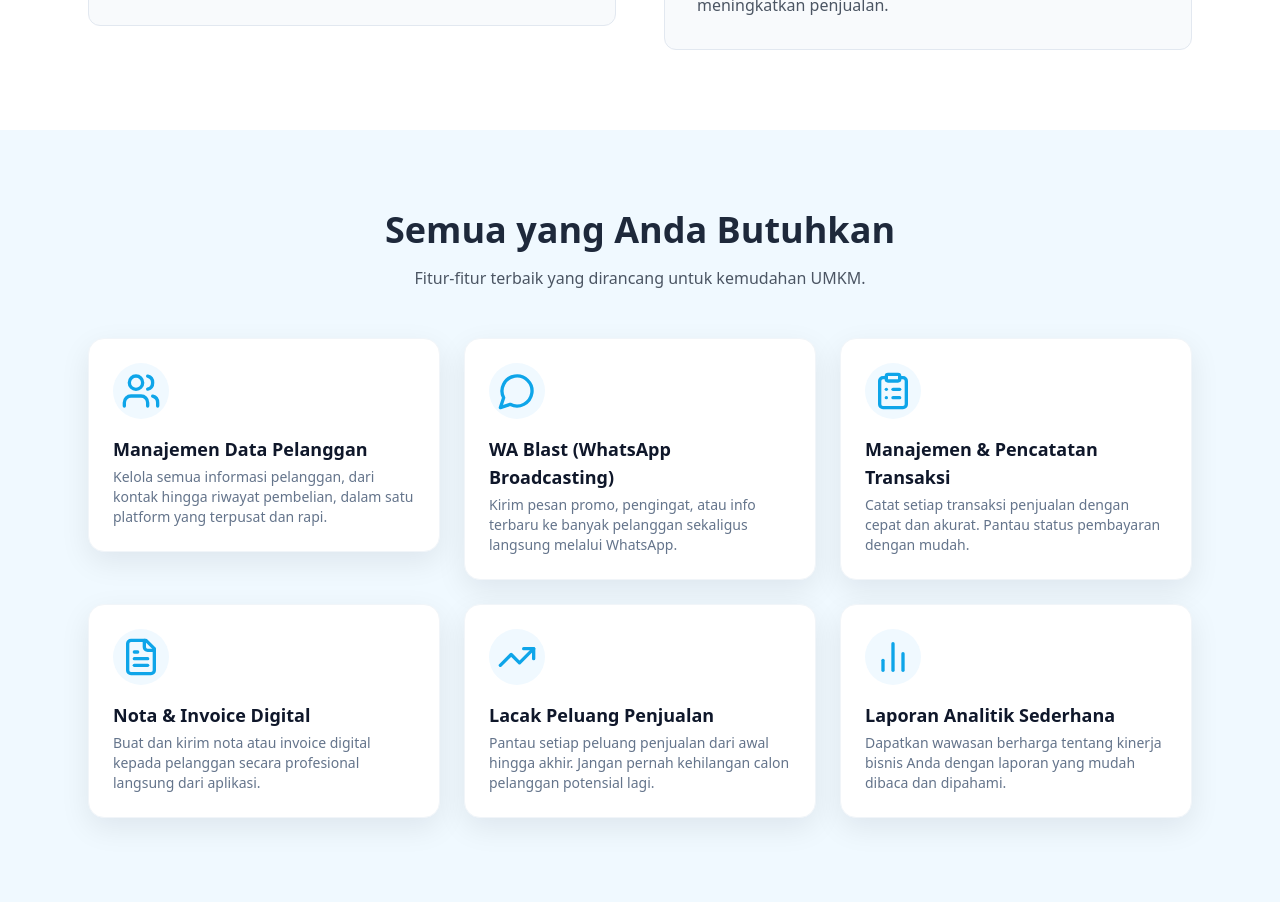
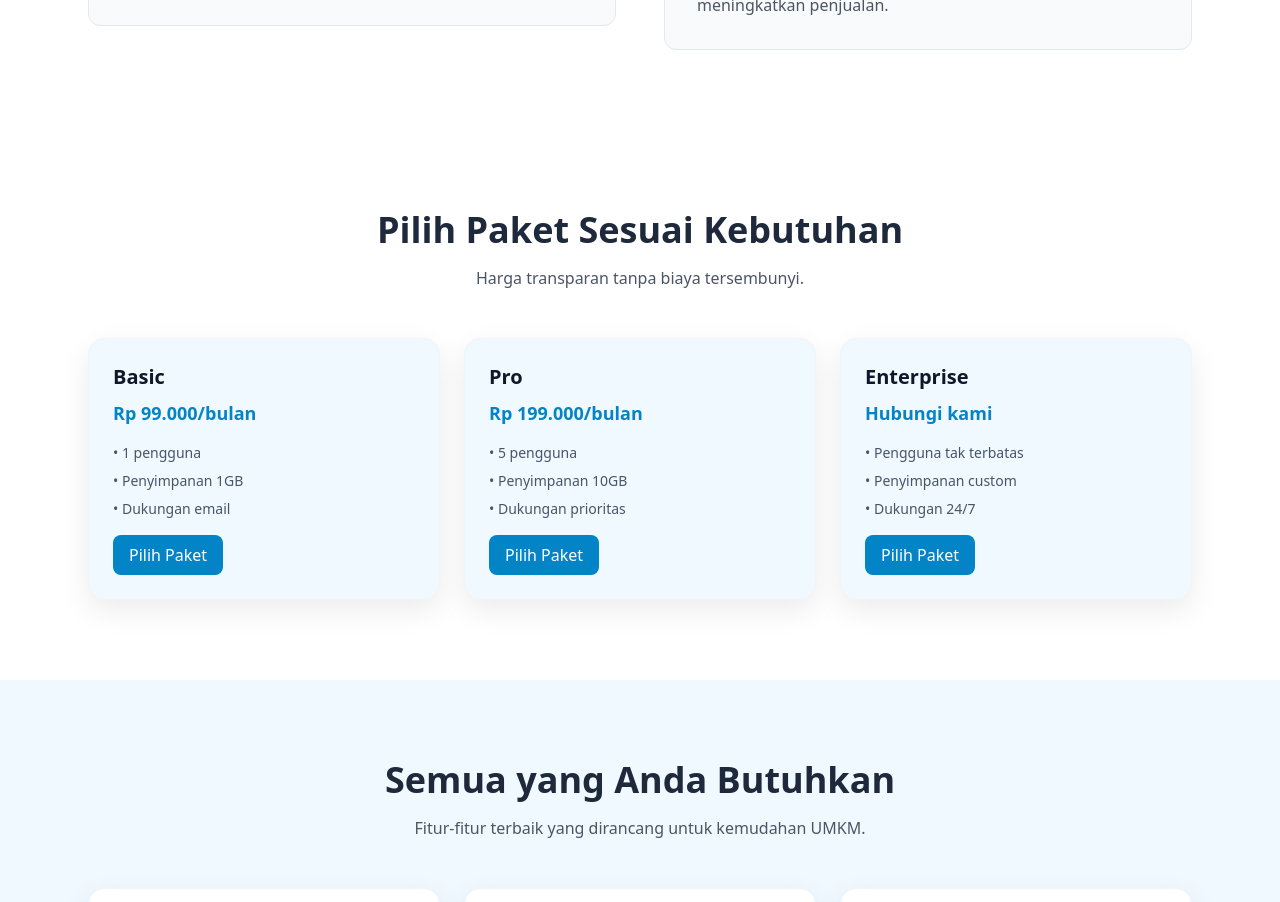
Before and after one commit to CRM-PBM/CRM-Frontend, a React (Vite) app: page / in a window 1280 px wide. Shown: the part 1220-2122 px from the top of the page. Built offline with nearby package versions, Linux system fonts and the light colour scheme; no server answers.

Commit message:
Menambahkan pricing section pada halaman utama

```diff
--- a/index.html
+++ b/index.html
@@ -7,7 +7,7 @@
     <link rel="preconnect" href="https://fonts.gstatic.com" crossorigin>
     <link href="https://fonts.googleapis.com/css2?family=Inter:wght@400;600;700;800&display=swap" rel="stylesheet">
     <meta name="viewport" content="width=device-width, initial-scale=1.0" />
-    <title>crm-frontend</title>
+    <title>CRM UMKM</title>
   </head>
   <body>
     <div id="root"></div>
--- a/src/App.jsx
+++ b/src/App.jsx
@@ -13,6 +13,7 @@ import Features from './components/Features'
 import VisionMission from './components/VisionMission'
 import Testimonials from './components/Testimonials'
 import Footer from './components/Footer'
+import Pricing from './components/Pricing'
 
 // Import halaman dashboard dan auth
 import Dashboard from './pages/Dashboard'
@@ -34,6 +35,7 @@ const LandingPage = () => (
       <Hero />
       <Partners />
       <VisionMission />
+      <Pricing />
       <Features />
       <Testimonials />
     </main>
@@ -45,7 +47,7 @@ const LandingPage = () => (
 function App() {
   return (
     <Router>
-      <div className="bg-white font-sans">
+      <div className="font-sans bg-white">
         <Routes>
           {/* Landing Page */}
           <Route path="/" element={<LandingPage />} />
@@ -75,13 +77,13 @@ function App() {
 
           {/* 404 Route */}
           <Route path="*" element={
-            <div className="min-h-screen flex items-center justify-center bg-slate-50">
+            <div className="flex items-center justify-center min-h-screen bg-slate-50">
               <div className="text-center">
-                <h1 className="text-6xl font-bold text-slate-800 mb-4">404</h1>
-                <p className="text-xl text-slate-600 mb-8">Halaman tidak ditemukan</p>
+                <h1 className="mb-4 text-6xl font-bold text-slate-800">404</h1>
+                <p className="mb-8 text-xl text-slate-600">Halaman tidak ditemukan</p>
                 <a
                   href="/"
-                  className="bg-sky-500 text-white px-6 py-3 rounded-lg font-medium hover:bg-sky-600 transition-colors"
+                  className="px-6 py-3 font-medium text-white transition-colors rounded-lg bg-sky-500 hover:bg-sky-600"
                 >
                   Kembali ke Beranda
                 </a>
--- /dev/null
+++ b/src/components/Pricing.jsx
@@ -0,0 +1,37 @@
+import React from 'react'
+import { pricingPlans } from '../data.jsx'
+import Reveal from './Reveal'
+
+const Pricing = () => {
+  return (
+    <section id="pricing" className="py-12 bg-white md:py-20">
+      <div className="container px-6 mx-auto">
+        <div className="mb-12 text-center">
+          <h3 className="text-3xl font-bold md:text-4xl text-slate-800">Pilih Paket Sesuai Kebutuhan</h3>
+          <p className="mt-4 text-gray-600">Harga transparan tanpa biaya tersembunyi.</p>
+        </div>
+
+        <div className="grid grid-cols-1 gap-6 md:grid-cols-3">
+          {pricingPlans.map((plan, index) => (
+            <Reveal key={index}>
+              <div className="p-6 transition-all transform border bg-sky-50 rounded-2xl border-slate-100 card-shadow hover:shadow-xl hover:-translate-y-1">
+                <h4 className="mb-2 text-xl font-semibold text-slate-900">{plan.name}</h4>
+                <p className="mb-4 text-lg font-bold text-sky-600">{plan.price}</p>
+                <ul className="mb-4 space-y-2 text-sm text-slate-600">
+                  {plan.features.map((feat, i) => (
+                    <li key={i}>• {feat}</li>
+                  ))}
+                </ul>
+                <button className="px-4 py-2 text-white transition rounded-lg bg-sky-600 hover:bg-sky-700">
+                  Pilih Paket
+                </button>
+              </div>
+            </Reveal>
+          ))}
+        </div>
+      </div>
+    </section>
+  )
+}
+
+export default Pricing
--- a/src/data.jsx
+++ b/src/data.jsx
@@ -3,32 +3,32 @@ import { Users, MessageCircle, ClipboardList, FileText, TrendingUp, BarChart2, T
 
 export const features = [
   {
-    icon: <Users className="h-10 w-10 text-sky-500" />,
+    icon: <Users className="w-10 h-10 text-sky-500" />,
     title: "Manajemen Data Pelanggan",
     description: "Kelola semua informasi pelanggan, dari kontak hingga riwayat pembelian, dalam satu platform yang terpusat dan rapi."
   },
   {
-    icon: <MessageCircle className="h-10 w-10 text-sky-500" />,
+    icon: <MessageCircle className="w-10 h-10 text-sky-500" />,
     title: "WA Blast (WhatsApp Broadcasting)",
     description: "Kirim pesan promo, pengingat, atau info terbaru ke banyak pelanggan sekaligus langsung melalui WhatsApp."
   },
   {
-    icon: <ClipboardList className="h-10 w-10 text-sky-500" />,
+    icon: <ClipboardList className="w-10 h-10 text-sky-500" />,
     title: "Manajemen & Pencatatan Transaksi",
     description: "Catat setiap transaksi penjualan dengan cepat dan akurat. Pantau status pembayaran dengan mudah."
   },
   {
-    icon: <FileText className="h-10 w-10 text-sky-500" />,
+    icon: <FileText className="w-10 h-10 text-sky-500" />,
     title: "Nota & Invoice Digital",
     description: "Buat dan kirim nota atau invoice digital kepada pelanggan secara profesional langsung dari aplikasi."
   },
   {
-    icon: <TrendingUp className="h-10 w-10 text-sky-500" />,
+    icon: <TrendingUp className="w-10 h-10 text-sky-500" />,
     title: "Lacak Peluang Penjualan",
     description: "Pantau setiap peluang penjualan dari awal hingga akhir. Jangan pernah kehilangan calon pelanggan potensial lagi."
   },
   {
-    icon: <BarChart2 className="h-10 w-10 text-sky-500" />,
+    icon: <BarChart2 className="w-10 h-10 text-sky-500" />,
     title: "Laporan Analitik Sederhana",
     description: "Dapatkan wawasan berharga tentang kinerja bisnis Anda dengan laporan yang mudah dibaca dan dipahami."
   }
@@ -62,3 +62,33 @@ export const partners = [
   { name: 'Toko Kue Ibu', logoUrl: 'https://placehold.co/150x80/f1f5f9/64748b?text=Toko+Kue+Ibu' },
   { name: 'Kerajinan Lokal', logoUrl: 'https://placehold.co/150x80/f1f5f9/64748b?text=Kerajinan+Lokal' }
 ]
+
+export const pricingPlans = [
+  {
+    name: "Basic",
+    price: "Rp 99.000/bulan",
+    features: [
+      "1 pengguna",
+      "Penyimpanan 1GB",
+      "Dukungan email",
+    ],
+  },
+  {
+    name: "Pro",
+    price: "Rp 199.000/bulan",
+    features: [
+      "5 pengguna",
+      "Penyimpanan 10GB",
+      "Dukungan prioritas",
+    ],
+  },
+  {
+    name: "Enterprise",
+    price: "Hubungi kami",
+    features: [
+      "Pengguna tak terbatas",
+      "Penyimpanan custom",
+      "Dukungan 24/7",
+    ],
+  },
+]
--- a/src/index.css
+++ b/src/index.css
@@ -27,3 +27,7 @@ body {
 
 /* container utility */
 .container { max-width: var(--container); }
+
+html {
+  scroll-behavior: smooth;
+}
```
Also changed, not shown: 1 other file (tests, documents, lock files or other folders).
